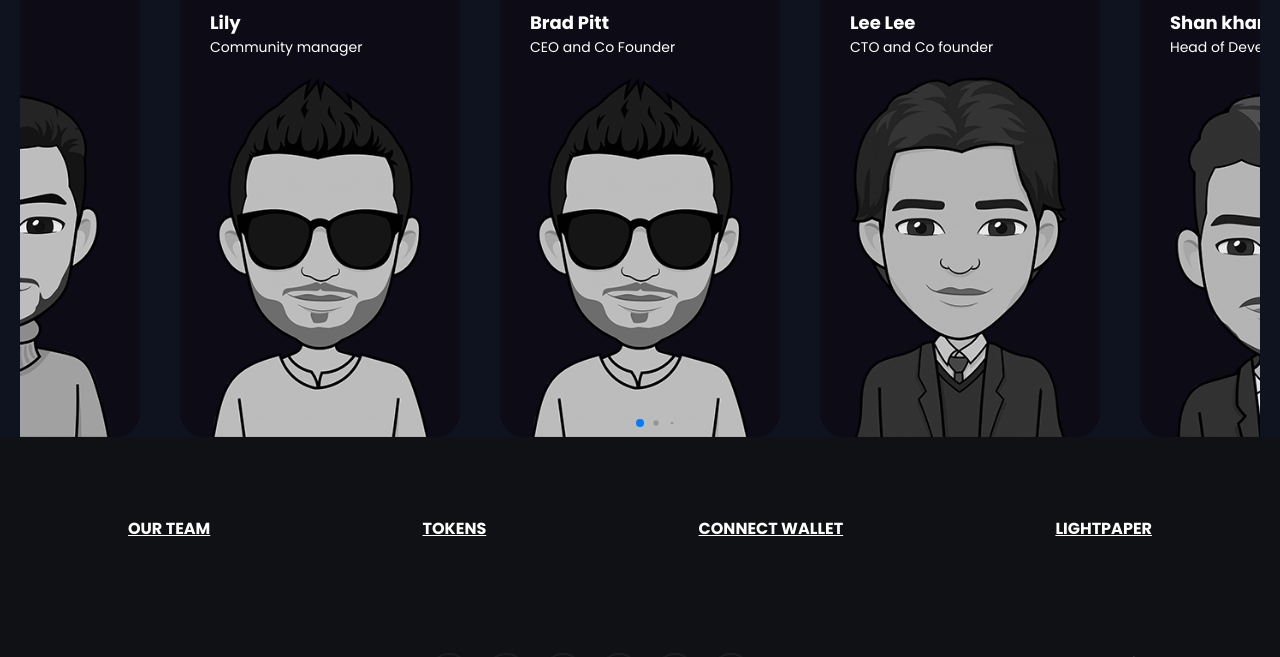
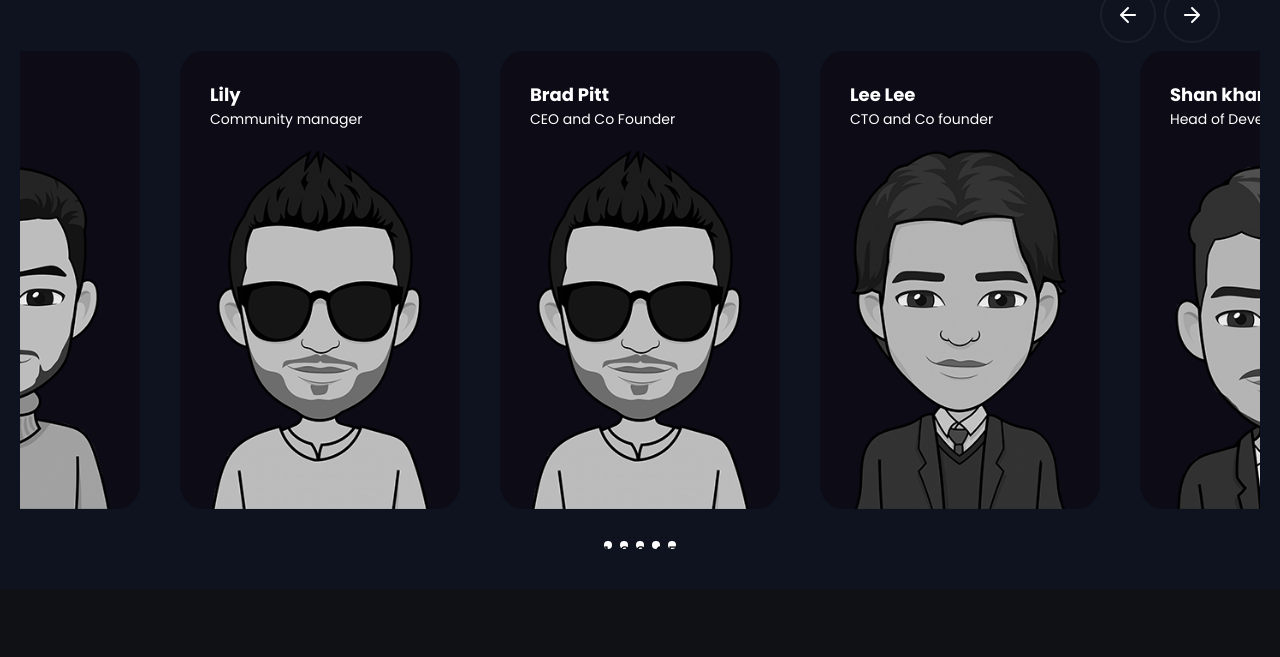
Before and after one commit to harjeeyborlah/Tokemons, a website: page ourteam.html in a window 1280 px wide. Shown: the part 164-821 px from the top of the page. Drawn offline with nearby package versions, Linux system fonts and the light colour scheme.

Commit message:
13/2/2023

```diff
--- a/ourteam.html
+++ b/ourteam.html
@@ -62,10 +62,20 @@
       </div>
     </div>
 
-    <section class=" mx-5 mt-10">
+    <section class=" mx-5 my-10">
       <p class="font-bold text-white text-4xl">Our Team</p>
 
       <div class="swiper mySwiper">
+        <div class="swiper-custom-nav hidden md:flex justify-end py-2 mr-10">
+          <svg  class="mx-2 hover:opacity-30" width="56" height="56" viewBox="0 0 56 56" fill="none" id="nav-left" xmlns="http://www.w3.org/2000/svg">
+            <path fill-rule="evenodd" clip-rule="evenodd" d="M28.7071 21.7071C29.0976 21.3166 29.0976 20.6834 28.7071 20.2929C28.3166 19.9024 27.6834 19.9024 27.2929 20.2929L20.2967 27.2891C20.2837 27.302 20.2709 27.3153 20.2586 27.3289C20.0979 27.5063 20 27.7417 20 28C20 28.001 20 28.002 20 28.003C20.0004 28.134 20.026 28.2591 20.0722 28.3737C20.121 28.495 20.1946 28.6088 20.2929 28.7071L27.2929 35.7071C27.6834 36.0976 28.3166 36.0976 28.7071 35.7071C29.0976 35.3166 29.0976 34.6834 28.7071 34.2929L23.4142 29H35C35.5523 29 36 28.5523 36 28C36 27.4477 35.5523 27 35 27H23.4142L28.7071 21.7071Z" fill="white"/>
+            <circle opacity="0.05" cx="28" cy="28" r="27" stroke="white" stroke-width="2"/>
+            </svg>
+            <svg  class="hover:opacity-30" width="56" height="56" viewBox="0 0 56 56" fill="none" id="nav-right" xmlns="http://www.w3.org/2000/svg">
+              <path fill-rule="evenodd" clip-rule="evenodd" d="M27.2929 21.7071C26.9024 21.3166 26.9024 20.6834 27.2929 20.2929C27.6834 19.9024 28.3166 19.9024 28.7071 20.2929L35.7033 27.2891C35.7163 27.302 35.7291 27.3153 35.7414 27.3289C35.9021 27.5063 36 27.7417 36 28C36 28.001 36 28.002 36 28.003C35.9996 28.134 35.974 28.2591 35.9278 28.3737C35.879 28.495 35.8054 28.6088 35.7071 28.7071L28.7071 35.7071C28.3166 36.0976 27.6834 36.0976 27.2929 35.7071C26.9024 35.3166 26.9024 34.6834 27.2929 34.2929L32.5858 29H21C20.4477 29 20 28.5523 20 28C20 27.4477 20.4477 27 21 27H32.5858L27.2929 21.7071Z" fill="white"/>
+              <circle opacity="0.05" cx="28" cy="28" r="27" transform="matrix(-1 0 0 1 56 0)" stroke="white" stroke-width="2"/>
+              </svg>
+        </div>
         <div class="swiper-wrapper">
 
           <div class="swiper-slide">
@@ -121,8 +131,10 @@
           </div>
 
         </div>
-         <div class="swiper-pagination"></div>
+
+        <div class="swiper-custom-pagination w-full flex  justify-center pt-8   truncate" ></div>
       </div>
+
     </section>
 
     <section class="hidden md:block bg-[#101114] py-20 px-32">
--- a/public/second.css
+++ b/public/second.css
@@ -266,3 +266,8 @@
     border-bottom-right-radius: 100px;
   }
 }
+
+.swiper-pagination-bullet {
+  background-color: white !important;
+  opacity: 1 !important;
+}
--- a/public/second.js
+++ b/public/second.js
@@ -1,17 +1,17 @@
 var swiper = new Swiper(".mySwiper", {
-    pagination: {
-      el: ".swiper-pagination",
-      dynamicBullets: true,
-      clickable:true,
-    },
     lazyLoading:true,
     loop:true,
-
     slidesPerView: 1.1,
     centeredSlides:true,
     spaceBetween:2,
 
-
+    pagination: {
+      el: '.swiper-custom-pagination',
+  clickable: true,
+  renderBullet: (index, className) => {
+   return '<span class="' + className + '">' + (index + 1) + "</span>";
+  },
+    },
     breakpoints: {
         // when window width is >= 480px
         480: {
@@ -23,5 +23,9 @@
           slidesPerView: 4,
           spaceBetween: 40
         }
-    }
+    },
+    navigation:{
+      nextEl:"#nav-right",
+      prevEl:"#nav-left",
+    },
   });
```
Also changed, not shown: public/style.css.
